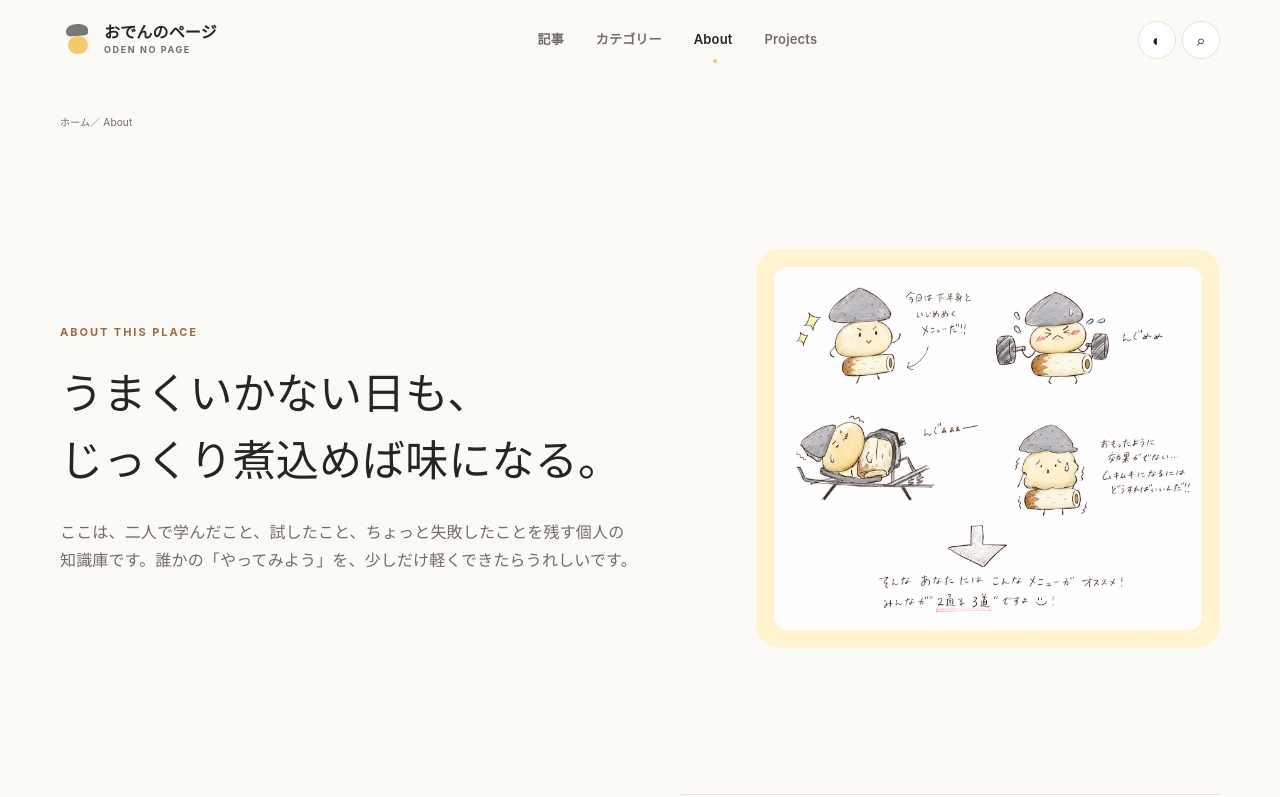
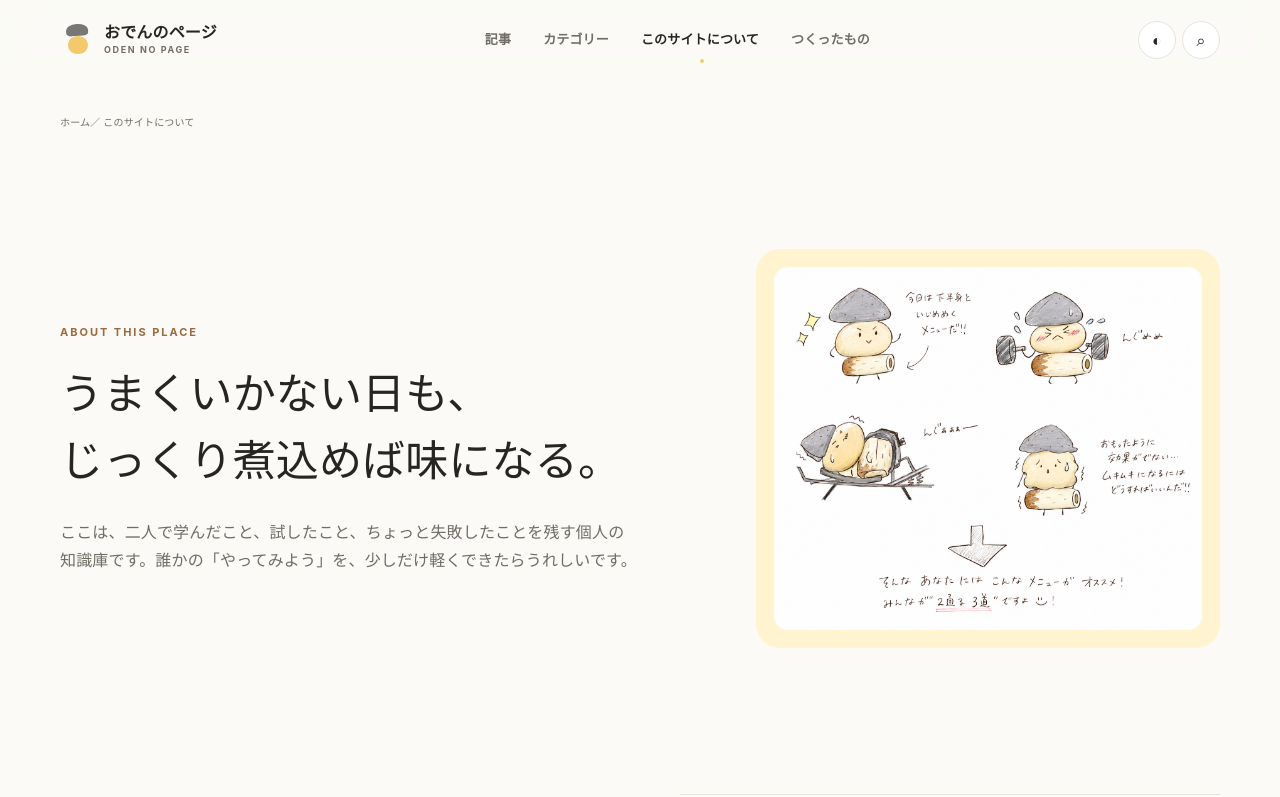
Before and after one commit to shimiken0317/oden-homepage, a Next.js app: page /about in a window 1280 px wide. Shown: the top 797 px of the page. Built offline with nearby package versions, Linux system fonts and the light colour scheme; no server answers.

Commit message:
Improve Japanese UI copy

```diff
--- a/app/about/page.tsx
+++ b/app/about/page.tsx
@@ -3,4 +3,4 @@ import Image from "next/image";
 import Link from "next/link";
 import { Breadcrumbs } from "../components/breadcrumbs";
 export const metadata: Metadata = { title: "このサイトについて", description: "おでんのページと、彼女が彼氏をイメージして描いたおでんちゃんについて。", alternates:{canonical:"/about"} };
-export default function AboutPage(){return <div className="shell page-wrap"><Breadcrumbs items={[{label:"About"}]} /><section className="about-hero"><div><p className="kicker">About this place</p><h1>うまくいかない日も、<br />じっくり煮込めば味になる。</h1><p>ここは、二人で学んだこと、試したこと、ちょっと失敗したことを残す個人の知識庫です。誰かの「やってみよう」を、少しだけ軽くできたらうれしいです。</p></div><div className="about-mascot original-sheet"><Image src="/characters/oden-sketch-sheet.png" alt="筋トレに一生懸命なおでんちゃんを描いた原画" width={1395} height={1154}/></div></section><section className="about-grid"><div className="about-story"><p className="kicker">Our little story</p><h2>おでんちゃんについて</h2><p><strong>おでんちゃんは、彼女が彼氏をイメージして描いた大切なオリジナルキャラクターです。</strong></p><p>こんにゃくの帽子、たまごの顔、ちくわの体。筋トレが好きで、少し不器用。それでも一生懸命に頑張る姿で、筋トレ・投資・プログラミング・日記など、二人の日常と成長をゆるく案内します。</p><p>元絵の手描きの線、素朴な色、うまくいかない時の表情まで、すべてがこのサイトの中心です。装飾ではなく、私たちらしさを伝える案内役として大切に育てていきます。</p><Link className="text-link" href="/articles">おでんちゃんと記事を読む →</Link></div><div className="principles"><div><span>01</span><h3>わかりやすく</h3><p>専門用語より、自分たちのことばで。</p></div><div><span>02</span><h3>正直に</h3><p>成功だけでなく、二人の失敗も記録する。</p></div><div><span>03</span><h3>ゆっくり長く</h3><p>暮らしと一緒に、少しずつ育てる。</p></div></div></section></div>}
+export default function AboutPage(){return <div className="shell page-wrap"><Breadcrumbs items={[{label:"このサイトについて"}]} /><section className="about-hero"><div><p className="kicker">About this place</p><h1>うまくいかない日も、<br />じっくり煮込めば味になる。</h1><p>ここは、二人で学んだこと、試したこと、ちょっと失敗したことを残す個人の知識庫です。誰かの「やってみよう」を、少しだけ軽くできたらうれしいです。</p></div><div className="about-mascot original-sheet"><Image src="/characters/oden-sketch-sheet.png" alt="筋トレに一生懸命なおでんちゃんを描いた原画" width={1395} height={1154}/></div></section><section className="about-grid"><div className="about-story"><p className="kicker">Our little story</p><h2>おでんちゃんについて</h2><p><strong>おでんちゃんは、このサイトをつくる二人のうち、彼女が彼氏をイメージして描いたオリジナルキャラクターです。</strong></p><p>こんにゃくの帽子、たまごの顔、ちくわの体。筋トレが好きで、少し不器用。それでも一生懸命に頑張る姿で、筋トレ・投資・プログラミング・日記など、二人の日常と成長をゆるく案内します。</p><p>元絵の手描きの線、素朴な色、うまくいかない時の表情まで、すべてがこのサイトの中心です。装飾ではなく、私たちらしさを伝える案内役として大切に育てていきます。</p><Link className="text-link" href="/articles">おでんちゃんと記事を読む →</Link></div><div className="principles"><div><span>01</span><h3>わかりやすく</h3><p>専門用語より、自分たちのことばで。</p></div><div><span>02</span><h3>正直に</h3><p>成功だけでなく、二人の失敗も記録する。</p></div><div><span>03</span><h3>ゆっくり長く</h3><p>暮らしと一緒に、少しずつ育てる。</p></div></div></section></div>}
--- a/app/components/article-card.tsx
+++ b/app/components/article-card.tsx
@@ -6,6 +6,6 @@ export function ArticleCard({ article, index = 0 }: { article: PostSummary; inde
     <Link href={`/articles/${article.slug}`} className={`card-visual tone-${article.tone}`}>
       <span className="visual-number">0{index + 1}</span><span className="visual-mark">{article.category === "AI" ? "AI" : article.category.slice(0, 1)}</span><span className="visual-line" />
     </Link>
-    <div className="card-body"><div className="card-meta"><Link href={`/categories/${article.categorySlug}`}>{article.category}</Link><span>{article.publishedAt.replaceAll("-", ".")}</span></div><h3><Link href={`/articles/${article.slug}`}>{article.title}</Link></h3><p>{article.excerpt}</p><div className="card-foot"><span>{article.readingTime} min read</span><Link href={`/articles/${article.slug}`} aria-label={`${article.title}を読む`}>↗</Link></div></div>
+    <div className="card-body"><div className="card-meta"><Link href={`/categories/${article.categorySlug}`}>{article.category}</Link><span>{article.publishedAt.replaceAll("-", ".")}</span></div><h3><Link href={`/articles/${article.slug}`}>{article.title}</Link></h3><p>{article.excerpt}</p><div className="card-foot"><span>約{article.readingTime}分</span><Link href={`/articles/${article.slug}`} aria-label={`${article.title}を読む`}>↗</Link></div></div>
   </article>;
 }
--- a/app/components/site-footer.tsx
+++ b/app/components/site-footer.tsx
@@ -1,2 +1,2 @@
 import Link from "next/link";
-export function SiteFooter() { return <footer><div className="shell footer-inner"><div><Link href="/" className="brand"><span className="brand-mark"><i /><b /></span><span>おでんのページ<small>好きなことを、じっくり煮込む。</small></span></Link><p>© 2026 Oden no Page. いい出汁が出ますように。</p></div><div className="footer-links"><Link href="/articles">記事</Link><Link href="/about">About</Link><Link href="/contact">お問い合わせ</Link><Link href="/rss.xml">RSS</Link></div></div></footer>; }
+export function SiteFooter() { return <footer><div className="shell footer-inner"><div><Link href="/" className="brand"><span className="brand-mark"><i /><b /></span><span>おでんのページ<small>好きなことを、じっくり煮込む。</small></span></Link><p>© 2026 Oden no Page. いい出汁が出ますように。</p></div><div className="footer-links"><Link href="/articles">記事</Link><Link href="/about">このサイトについて</Link><Link href="/contact">お問い合わせ</Link><Link href="/rss.xml">RSS</Link></div></div></footer>; }
--- a/app/components/site-header.tsx
+++ b/app/components/site-header.tsx
@@ -11,7 +11,7 @@ export function SiteHeader() {
   useEffect(() => { const onScroll = () => setScrolled(window.scrollY > 16); onScroll(); window.addEventListener("scroll", onScroll); return () => window.removeEventListener("scroll", onScroll); }, []);
   function toggleTheme() { const dark = document.documentElement.dataset.theme !== "dark"; document.documentElement.dataset.theme = dark ? "dark" : "light"; localStorage.setItem("oden-theme", dark ? "dark" : "light"); }
   useEffect(() => { const saved = localStorage.getItem("oden-theme"); if (saved) document.documentElement.dataset.theme = saved; }, []);
-  const nav = [["/articles", "記事"], ["/categories", "カテゴリー"], ["/about", "About"], ["/projects", "Projects"]];
+  const nav = [["/articles", "記事"], ["/categories", "カテゴリー"], ["/about", "このサイトについて"], ["/projects", "つくったもの"]];
   return <header className={`site-header ${scrolled ? "scrolled" : ""}`}><div className="header-inner shell">
     <Link href="/" className="brand" aria-label="おでんのページ トップ"><span className="brand-mark"><i /><b /></span><span>おでんのページ<small>ODEN NO PAGE</small></span></Link>
     <nav className={menu ? "open" : ""}>{nav.map(([href, label]) => <Link className={pathname === href ? "active" : ""} href={href} key={href} onClick={() => setMenu(false)}>{label}</Link>)}</nav>
--- a/app/contact/page.tsx
+++ b/app/contact/page.tsx
@@ -2,4 +2,4 @@ import type { Metadata } from "next";
 import { Breadcrumbs } from "../components/breadcrumbs";
 import { OdenChan } from "../components/oden-chan";
 export const metadata: Metadata = { title: "お問い合わせ", robots:{index:false,follow:true} };
-export default function ContactPage(){return <div className="shell page-wrap"><Breadcrumbs items={[{label:"お問い合わせ"}]} /><section className="contact-panel"><div><p className="kicker">Say hello</p><h1>お問い合わせ</h1><p>記事の感想、制作の相談、誤字の連絡まで。二人でうれしく読ませていただきます。</p><a className="button primary" href="mailto:hello@example.com">メールを送る →</a><small>通常3日以内を目安に返信します。</small></div><OdenChan label="お問い合わせを待つおでんちゃん" /></section></div>}
+export default function ContactPage(){return <div className="shell page-wrap"><Breadcrumbs items={[{label:"お問い合わせ"}]} /><section className="contact-panel"><div><p className="kicker">Say hello</p><h1>お問い合わせ</h1><p>記事の感想や誤字のご連絡、制作のご相談など、お気軽にお寄せください。二人で大切に拝見します。</p><a className="button primary" href="mailto:hello@example.com">メールを送る →</a><small>通常は3日以内に返信します。</small></div><OdenChan label="お問い合わせを待つおでんちゃん" /></section></div>}
--- a/app/layout.tsx
+++ b/app/layout.tsx
@@ -7,7 +7,7 @@ import { getSiteUrl } from "./lib/site-url";
 export const metadata: Metadata = {
   metadataBase: new URL(getSiteUrl()),
   title: { default: "おでんのページ", template: "%s｜おでんのページ" },
-  description: "筋トレ、投資、プログラミング、二人の日々。おでんちゃんと、暮らしの知識をひとつずつ。",
+  description: "筋トレ、投資、プログラミング、二人の日々。おでんちゃんと一緒に、暮らしの知識をひとつずつ。",
   alternates: { canonical: "/" },
   openGraph: { type: "website", locale: "ja_JP", siteName: "おでんのページ", title: "おでんのページ", description: "好きなことを、じっくり煮込む。", images: [{ url: "/characters/oden-sketch-sheet.png", width: 1395, height: 1154, alt: "彼女が彼氏をイメージして描いた、おでんちゃんの原画" }] },
   twitter: { card: "summary_large_image", title: "おでんのページ", description: "好きなことを、じっくり煮込む。", images: ["/characters/oden-sketch-sheet.png"] },
--- a/app/projects/page.tsx
+++ b/app/projects/page.tsx
@@ -2,5 +2,5 @@ import type { Metadata } from "next";
 import Link from "next/link";
 import { Breadcrumbs } from "../components/breadcrumbs";
 export const metadata: Metadata = { title: "プロジェクト" };
-const projects=[{n:"01",title:"おでんログ",type:"PERSONAL APP",desc:"トレーニングと体調を、がんばらずに続けて記録する小さなアプリ。",tags:["Next.js","TypeScript"]},{n:"02",title:"読んだ本の棚",type:"KNOWLEDGE BASE",desc:"本の感想ではなく、あとで使いたい一節と考えを集めるデジタル本棚。",tags:["MDX","Search"]},{n:"03",title:"ちいさなAI道具箱",type:"EXPERIMENTS",desc:"日々の面倒を少しだけ減らす、生成AIの小さな実験を公開しています。",tags:["AI","Open Source"]}];
-export default function ProjectsPage(){return <div className="shell page-wrap"><Breadcrumbs items={[{label:"Projects"}]} /><div className="page-title"><p className="kicker">Things I make</p><h1>つくったもの</h1><p>暮らしの中の「ちょっと面倒」を、小さく解く。</p></div><div className="project-list">{projects.map((p,i)=><article key={p.n} className={`project-card tone-${i}`}><span>{p.n}</span><div><small>{p.type}</small><h2>{p.title}</h2><p>{p.desc}</p><div>{p.tags.map(t=><b key={t}>{t}</b>)}</div></div><Link href="/contact" aria-label={`${p.title}について問い合わせる`}>↗</Link></article>)}</div></div>}
+const projects=[{n:"01",title:"おでんログ",type:"PERSONAL APP",desc:"トレーニングと体調を無理なく記録できる、小さなアプリ。",tags:["Next.js","TypeScript"]},{n:"02",title:"読んだ本の棚",type:"KNOWLEDGE BASE",desc:"本の感想ではなく、あとで使いたい一節と考えを集めるデジタル本棚。",tags:["MDX","Search"]},{n:"03",title:"ちいさなAI道具箱",type:"EXPERIMENTS",desc:"日々の面倒を少しだけ減らす、生成AIの小さな実験を公開しています。",tags:["AI","Open Source"]}];
+export default function ProjectsPage(){return <div className="shell page-wrap"><Breadcrumbs items={[{label:"つくったもの"}]} /><div className="page-title"><p className="kicker">Things I make</p><h1>つくったもの</h1><p>暮らしの中の「ちょっと面倒」を、小さく解く。</p></div><div className="project-list">{projects.map((p,i)=><article key={p.n} className={`project-card tone-${i}`}><span>{p.n}</span><div><small>{p.type}</small><h2>{p.title}</h2><p>{p.desc}</p><div>{p.tags.map(t=><b key={t}>{t}</b>)}</div></div><Link href="/contact" aria-label={`${p.title}について問い合わせる`}>↗</Link></article>)}</div></div>}
--- a/app/search/search-client.tsx
+++ b/app/search/search-client.tsx
@@ -3,4 +3,4 @@ import { useMemo, useState } from "react";
 import { ArticleCard } from "../components/article-card";
 import type { SearchPostSummary } from "../lib/posts";
 import { OdenChan } from "../components/oden-chan";
-export function SearchClient({articles}:{articles:SearchPostSummary[]}) { const [query,setQuery]=useState(""); const result=useMemo(()=>{const q=query.trim().toLowerCase(); if(!q) return articles; return articles.filter(a=>[a.title,a.excerpt,a.category,...a.tags,a.searchText].join(" ").toLowerCase().includes(q));},[query,articles]); return <><label className="search-box"><span>⌕</span><input autoFocus value={query} onChange={e=>setQuery(e.target.value)} placeholder="キーワード、カテゴリー、タグで検索" /><kbd>ESC</kbd></label><div className="search-summary"><span>{query ? `「${query}」の検索結果` : "すべての記事"}</span><b>{result.length} 件</b></div>{result.length ? <div className="article-grid listing">{result.map((a,i)=><ArticleCard article={a} index={i} key={a.slug}/>)}</div> : <div className="empty-state"><OdenChan label="検索を一生懸命手伝うおでんちゃん" /><h2>見つからなかったみたい。</h2><p>ことばを短くするか、カテゴリーから探してみてね。</p></div>}</>; }
+export function SearchClient({articles}:{articles:SearchPostSummary[]}) { const [query,setQuery]=useState(""); const result=useMemo(()=>{const q=query.trim().toLowerCase(); if(!q) return articles; return articles.filter(a=>[a.title,a.excerpt,a.category,...a.tags,a.searchText].join(" ").toLowerCase().includes(q));},[query,articles]); return <><label className="search-box"><span>⌕</span><input autoFocus value={query} onChange={e=>setQuery(e.target.value)} placeholder="キーワード、カテゴリー、タグで検索" /><kbd>ESC</kbd></label><div className="search-summary"><span>{query ? `「${query}」の検索結果` : "すべての記事"}</span><b>{result.length} 件</b></div>{result.length ? <div className="article-grid listing">{result.map((a,i)=><ArticleCard article={a} index={i} key={a.slug}/>)}</div> : <div className="empty-state"><OdenChan label="検索を一生懸命手伝うおでんちゃん" /><h2>見つからなかったみたい。</h2><p>検索する言葉を短くするか、カテゴリーから探してみてね。</p></div>}</>; }
```
